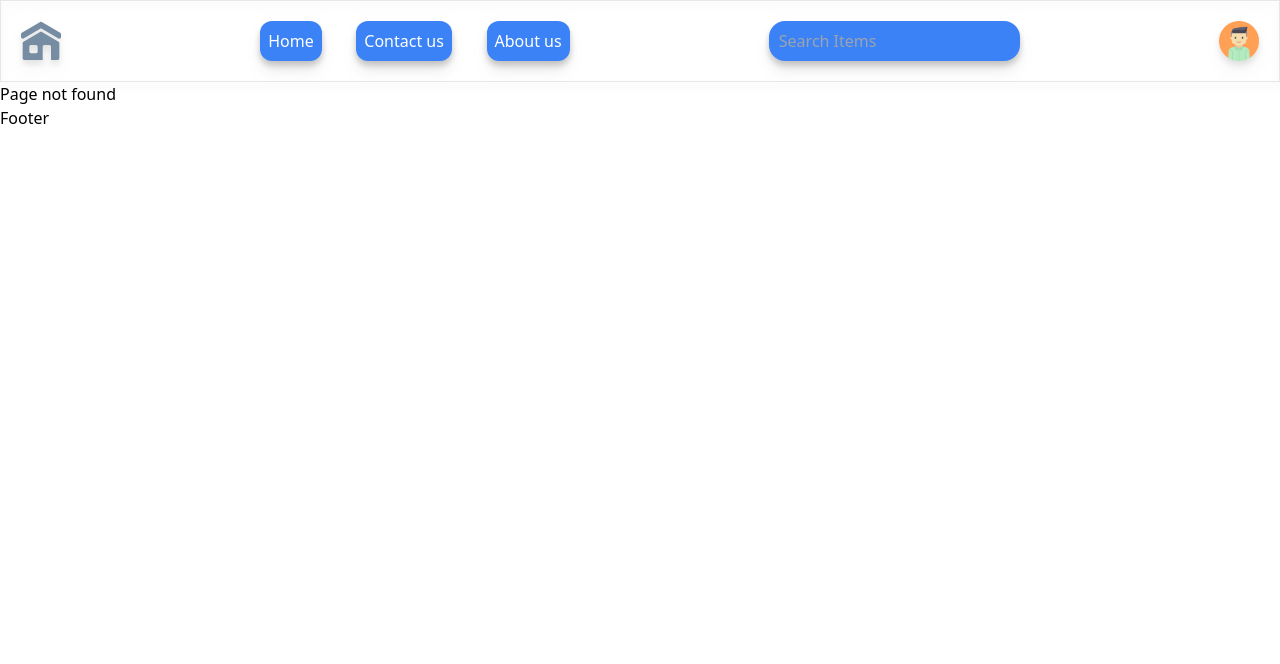
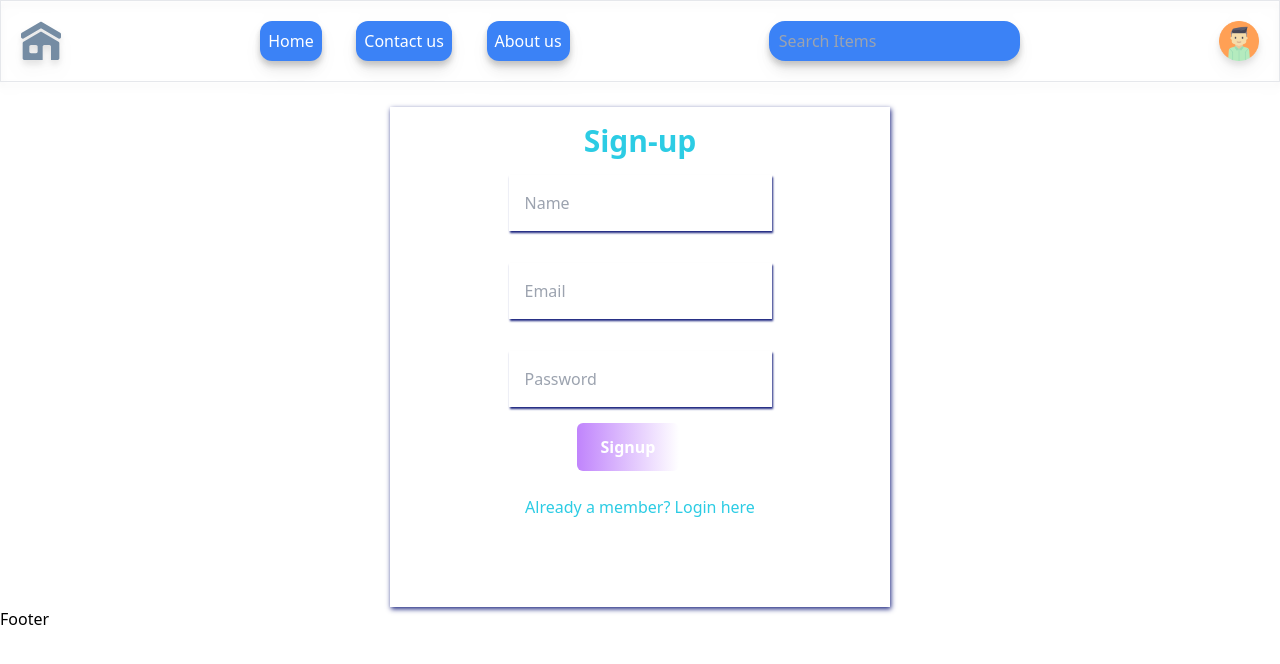
Before and after one commit to Masoom24/easy-farm, a React (Create React App) app: page /signup in a window 1280 px wide. Before the commit this address had no page. Shown: the top 664 px of the page. Built offline with nearby package versions, Linux system fonts and the light colour scheme.

Commit message:
login-module done

```diff
--- /dev/null
+++ b/src/pages/login/Login.jsx
@@ -0,0 +1,44 @@
+import React from 'react'
+import { Link } from 'react-router-dom';
+
+const login = () => {
+    const divStyles = {
+        boxShadow: '1px 2px 5px #1A237E',
+        margin: 'auto',
+        padding: '1em',
+        height: '400px',
+        width: '500px',
+        marginTop: 25,
+        textAlign: 'center'
+    };
+    const formFields = {
+        boxShadow: '1px 2px 2px #1A237E',
+        margin: '1em',
+        padding: '1em',
+    };
+    return (
+        <div>
+            <div style={divStyles}>
+                <form>
+                    <div className="container">
+                        <h2 style={{ color: '#2ccce4' }} className="text-3xl font-bold">Login</h2>
+                        <div >
+                            <input type="email" placeholder="Email" style={formFields} />
+                        </div>
+                        <div >
+                            <input type="password" placeholder="Password" style={formFields} />
+                        </div>
+                        <div>
+                            <button className="btn" class="bg-gradient-to-r from-purple-400 to cyan-500 hover:from-pink-500 hover:to-orange-500 text-white font-semibold px-6 py-3 rounded-md mr-6" >Login</button>
+                        </div >
+                        <div style={{ color: '#2ccce4' }} className="text-3xs"> <br />
+                            Not a member? <Link to='/signup'>Sign-up </Link> here
+                        </div>
+                    </div>
+                </form>
+            </div>
+        </div>
+    )
+}
+
+export default login
--- /dev/null
+++ b/src/pages/login/Signup.jsx
@@ -0,0 +1,48 @@
+import React from 'react'
+import {Link} from 'react-router-dom';
+
+const signup = () => {
+    const divStyles = {
+        boxShadow: '1px 2px 5px #1A237E',
+        padding: '1em',
+        margin:'auto',
+        height: '500px',
+        width: '500px',
+        marginTop: 25,
+        textAlign: 'center'
+    };
+    const formFields = {
+        boxShadow: '1px 2px 2px #1A237E',
+        margin: '1em',
+        padding: '1em',
+        alignItems: 'center',
+    };
+    return (
+        <div>
+            <div style={divStyles}>
+                    <form>
+                        <div className="container">
+                            <h2 style={{ color: '#2ccce4' }} className="text-3xl font-bold">Sign-up</h2>
+                            <div >
+                                <input type="text" placeholder="Name" style={formFields} />
+                            </div>
+                            <div >
+                                <input type="email" placeholder="Email" style={formFields} />
+                            </div>
+                            <div >
+                                <input type="password" placeholder="Password" style={formFields} />
+                            </div>
+                            <div>
+                                <button className="btn" class="bg-gradient-to-r from-purple-400 to cyan-500 hover:from-pink-500 hover:to-orange-500 text-white font-semibold px-6 py-3 rounded-md mr-6" >Signup</button>
+                            </div >
+                            <div style={{ color: '#2ccce4' }} className="text-3xs"> <br/>
+                                Already a member? <Link to='/login'>Login</Link> here
+                            </div>
+                        </div>
+                    </form>
+            </div>
+        </div>
+    )
+}
+
+export default signup
```
Also changed, not shown: src/App.js (+11 -0 lines).
